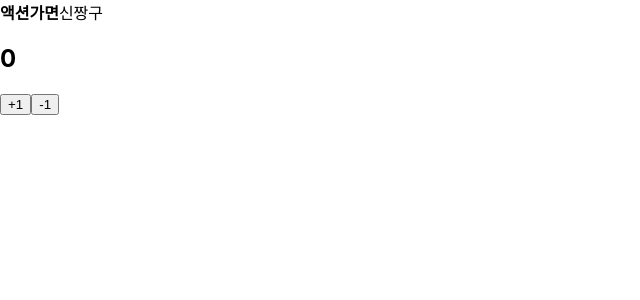
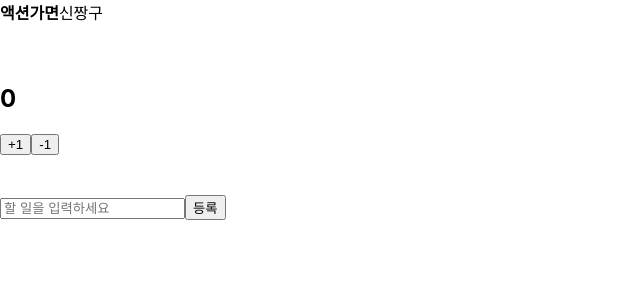
Before and after one commit to orchsik/react-testingbasic, a React app in the folder rtl-tutorial/: page / in a window 1280 px wide. Shown: the top 300 px of the page, without its empty margins (0-640 px from the left). Built offline with nearby package versions, Linux system fonts and the light colour scheme.

Commit message:
Add: TodoForm Component

```diff
--- a/rtl-tutorial/src/App.js
+++ b/rtl-tutorial/src/App.js
@@ -1,12 +1,18 @@
 import React from "react";
 import Counter from "./counter/Counter";
 import Profile from "./profile/Profile";
+import TodoForm from "./todo/TodoForm";
 
 const App = () => {
   return (
     <>
       <Profile username="액션가면" name="신짱구" />
+      <br />
+      <br />
       <Counter />
+      <br />
+      <br />
+      <TodoForm />
     </>
   );
 };
--- /dev/null
+++ b/rtl-tutorial/src/todo/TodoForm.js
@@ -0,0 +1,29 @@
+import { useCallback, useState } from "react";
+
+const TodoForm = ({ onInsert }) => {
+  const [value, setValue] = useState("");
+  const onChange = useCallback((e) => {
+    setValue(e.target.value);
+  }, []);
+  const onSubmit = useCallback(
+    (e) => {
+      e.preventDefault();
+      onInsert(value);
+      setValue("");
+    },
+    [onInsert, value]
+  );
+
+  return (
+    <form onSubmit={onSubmit}>
+      <input
+        placeholder="할 일을 입력하세요"
+        value={value}
+        onChange={onChange}
+      />
+      <button type="submit">등록</button>
+    </form>
+  );
+};
+
+export default TodoForm;
```
Also changed, not shown: 2 other files (tests, documents, lock files or other folders).
